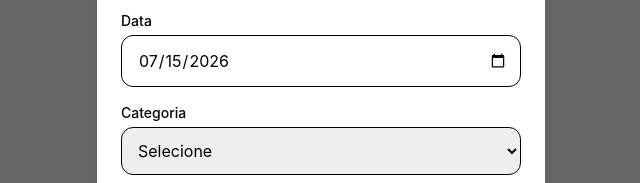
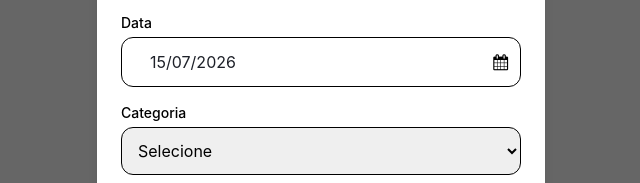
Before and after one commit to galaxyplay1234/meudolar, a plain HTML site: page index.html in a window 1280 px wide. Both pictures are taken after a click on the button "Nova Receita". Shown: the part 431-614 px from the top of the page, 319-959 px from the left. Drawn offline with nearby package versions, Linux system fonts and the light colour scheme; no server answers.

Commit message:
Atualizar o index.html

```diff
--- a/index.html
+++ b/index.html
@@ -38,26 +38,26 @@
             .no-select { -webkit-user-select: none; user-select: none; }
             .scrollbar-hide::-webkit-scrollbar { display: none; }
         }
-
         html, body { overscroll-behavior: none; touch-action: pan-x pan-y; }
 
-        /* FORÇA ALINHAMENTO ESQUERDA NO IPHONE/SAFARI */
-        input[type="date"] {
+        /* ESCONDE O CAMPO NATIVO MAS MANTEM FUNCIONAL */
+        .campo-data-wrapper { position: relative; }
+        .campo-data-wrapper input[type="date"] {
+            position: absolute;
+            opacity: 0;
+            top: 0;
+            left: 0;
+            width: 100%;
+            height: 100%;
+            cursor: pointer;
+            z-index: 2;
+        }
+        /* CAMPO VISUAL ALINHADO À ESQUERDA */
+        .data-visual {
+            pointer-events: none;
             text-align: left !important;
-            direction: ltr !important;
-            padding-left: 16px !important;
-            position: relative;
-        }
-        input[type="date"]::-webkit-datetime-edit {
-            text-align: left !important;
-            padding: 0 !important;
-            padding-left: 0 !important;
-        }
-        input[type="date"]::-webkit-calendar-picker-indicator {
-            position: absolute;
-            right: 12px;
-            top: 50%;
-            transform: translateY(-50%);
+            padding-left: 1rem !important;
+            color: #1E2129;
         }
     </style>
 </head>
@@ -135,9 +135,14 @@
                         <input type="text" id="descricao" class="w-full border border-gray-200 rounded-xl p-3 focus:outline-none focus:ring-2 focus:ring-primary/40" required>
                     </div>
 
+                    <!-- CAMPO DATA PERSONALIZADO - AGORA VAI FICAR CERTO! -->
                     <div class="mb-4">
                         <label class="block text-sm font-medium text-gray-600 mb-1">Data</label>
-                        <input type="date" id="data" class="w-full border border-gray-200 rounded-xl p-3 focus:outline-none focus:ring-2 focus:ring-primary/40" required>
+                        <div class="campo-data-wrapper w-full border border-gray-200 rounded-xl p-3 focus-within:ring-2 focus-within:ring-primary/40 relative">
+                            <div id="dataVisual" class="data-visual">Selecione uma data</div>
+                            <input type="date" id="data" required onchange="atualizarDataVisual(this)">
+                            <i class="fa fa-calendar absolute right-3 top-1/2 -translate-y-1/2 text-gray-400 pointer-events-none"></i>
+                        </div>
                     </div>
 
                     <div class="mb-4">
@@ -214,6 +219,19 @@ const categorias = {
 
 let listaTransacoesGlobal = [];
 
+// ATUALIZA O TEXTO VISUAL DA DATA
+function atualizarDataVisual(campo) {
+    const visual = document.getElementById('dataVisual');
+    if (campo.value) {
+        const [ano, mes, dia] = campo.value.split('-');
+        visual.textContent = `${dia}/${mes}/${ano}`;
+        visual.classList.remove('text-gray-400');
+    } else {
+        visual.textContent = 'Selecione uma data';
+        visual.classList.add('text-gray-400');
+    }
+}
+
 function abrirModalWhatsapp() {
     document.getElementById('modalWhatsapp').classList.remove('hidden');
     document.body.style.overflow = 'hidden';
@@ -233,6 +251,7 @@ function abrirModal(tipo) {
 
     const hoje = new Date().toISOString().split('T')[0];
     document.getElementById('data').value = hoje;
+    atualizarDataVisual(document.getElementById('data'));
 
     const select = document.getElementById('categoria');
     select.innerHTML = '<option value="">Selecione</option>';
@@ -257,7 +276,9 @@ function abrirEdicao(id) {
     document.getElementById('descricao').value = t.descricao;
 
     const dataParts = t.data.split('/');
-    document.getElementById('data').value = `${dataParts[2]}-${dataParts[1]}-${dataParts[0]}`;
+    const dataFormatada = `${dataParts[2]}-${dataParts[1]}-${dataParts[0]}`;
+    document.getElementById('data').value = dataFormatada;
+    atualizarDataVisual(document.getElementById('data'));
 
     const select = document.getElementById('categoria');
     select.innerHTML = '<option value="">Selecione</option>';
@@ -275,6 +296,7 @@ function fecharModal() {
     document.getElementById('modalTransacao').classList.add('hidden');
     document.body.style.overflow = 'auto';
     document.getElementById('formTransacao').reset();
+    atualizarDataVisual({value: ''});
 }
 
 async function salvarTransacao(e) {
```
